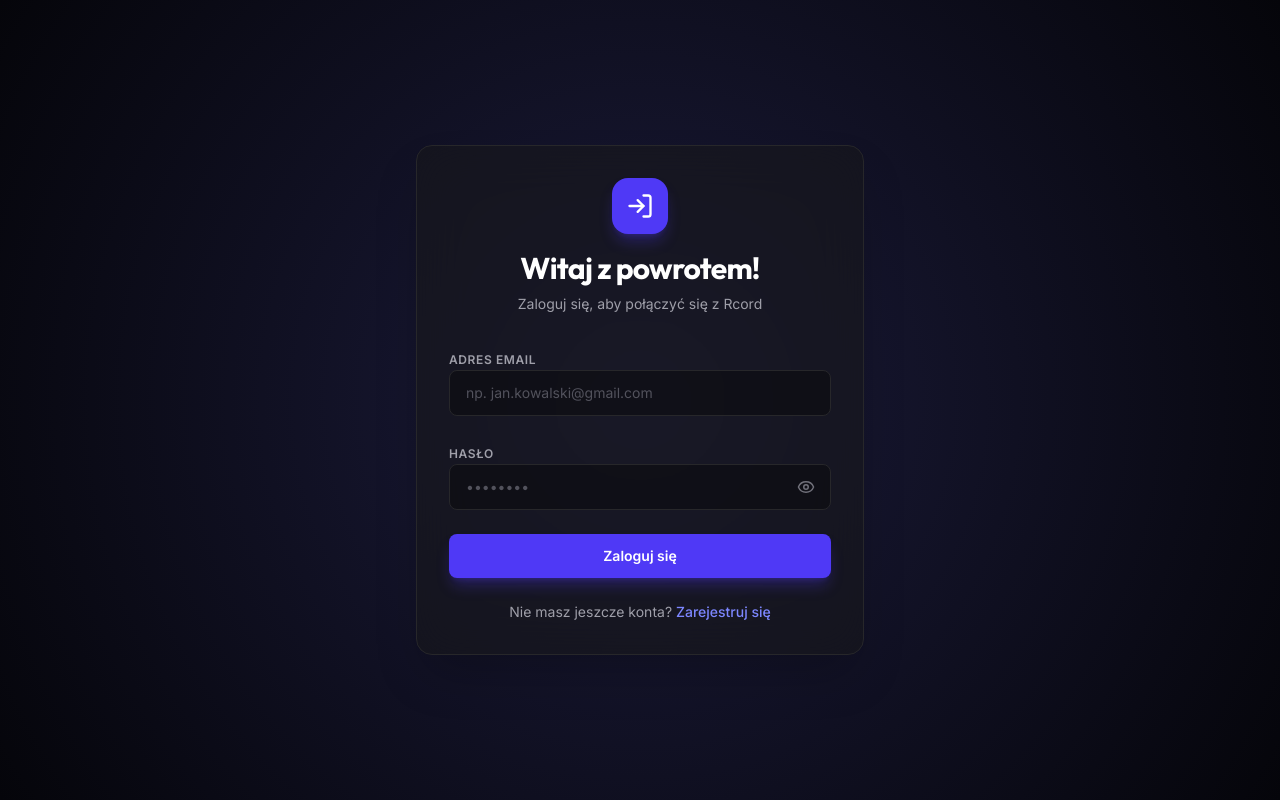
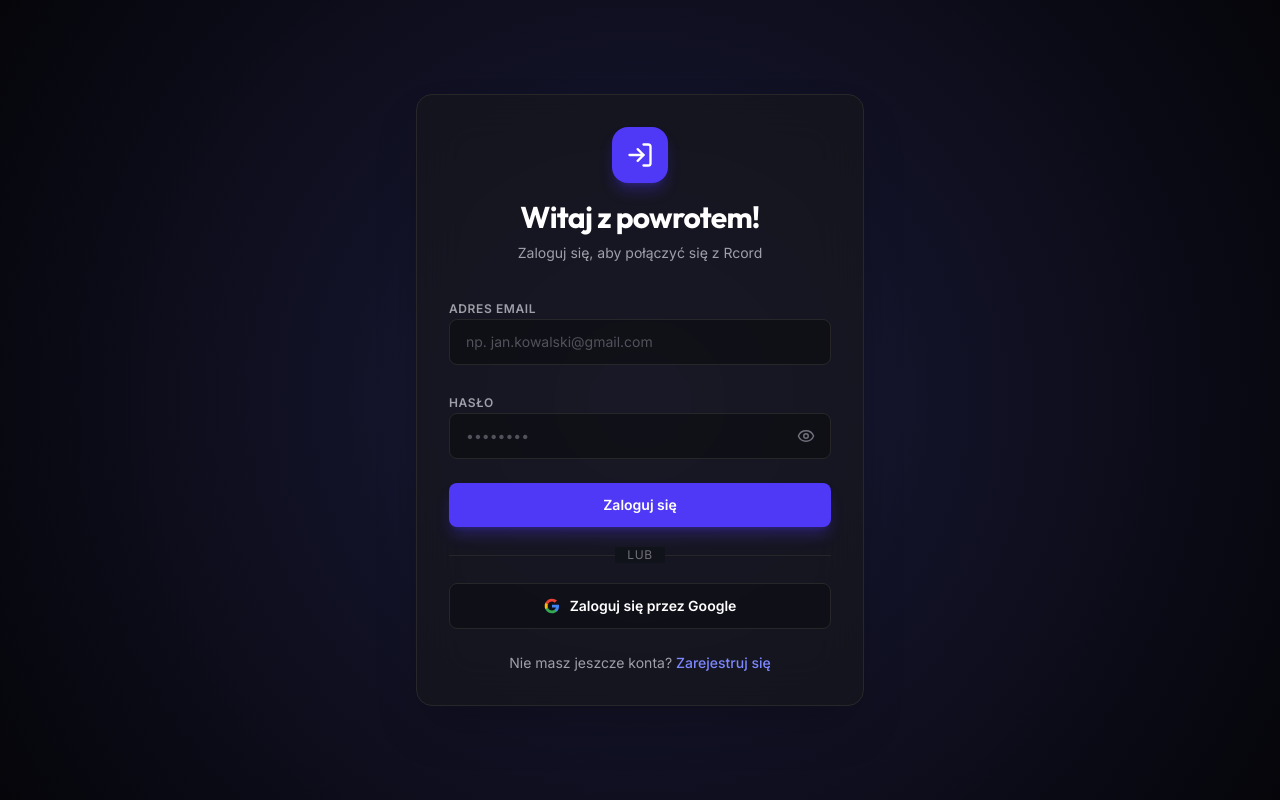
Before and after one commit to iProXDPL/Rcord, a React (Vite) app in the folder frontend/: page / in a window 1280 px wide. Built offline with nearby package versions, Linux system fonts and the light colour scheme; no server answers; the HTML template or start-up script is replaced by a standard one.

Commit message:
feat: add Google OAuth login option to authStore and Login screen

```diff
--- a/frontend/src/components/auth/Login.tsx
+++ b/frontend/src/components/auth/Login.tsx
@@ -10,7 +10,7 @@
   const [email, setEmail] = useState('');
   const [password, setPassword] = useState('');
   const [showPassword, setShowPassword] = useState(false);
-  const { login, loading, error } = useAuthStore();
+  const { login, loginWithGoogle, loading, error } = useAuthStore();
   const [localError, setLocalError] = useState<string | null>(null);
 
   const handleSubmit = async (e: React.FormEvent) => {
@@ -26,6 +26,15 @@
       await login(email, password);
     } catch (err: any) {
       setLocalError(err.message || 'Wystąpił błąd podczas logowania.');
+    }
+  };
+
+  const handleGoogleLogin = async () => {
+    setLocalError(null);
+    try {
+      await loginWithGoogle();
+    } catch (err: any) {
+      setLocalError(err.message || 'Wystąpił błąd podczas logowania przez Google.');
     }
   };
 
@@ -89,6 +98,26 @@
           </button>
         </form>
 
+        <div className="relative my-5 flex items-center justify-center">
+          <span className="absolute left-0 right-0 h-px bg-zinc-800" />
+          <span className="relative bg-[#11131a] px-3 text-xs uppercase tracking-wider text-zinc-500">LUB</span>
+        </div>
+
+        <button
+          type="button"
+          onClick={handleGoogleLogin}
+          disabled={loading}
+          className="flex w-full items-center justify-center rounded-lg border border-zinc-800 bg-zinc-950/40 py-3 text-sm font-semibold text-white transition hover:bg-zinc-900 focus:outline-none disabled:opacity-50"
+        >
+          <svg className="mr-2.5 h-4 w-4" viewBox="0 0 24 24">
+            <path d="M22.56 12.25c0-.78-.07-1.53-.2-2.25H12v4.26h5.92c-.26 1.37-1.04 2.53-2.21 3.31v2.77h3.57c2.08-1.92 3.28-4.74 3.28-8.09z" fill="#4285F4" />
+            <path d="M12 23c2.97 0 5.46-.98 7.28-2.66l-3.57-2.77c-.98.66-2.23 1.06-3.71 1.06-2.86 0-5.29-1.93-6.16-4.53H2.18v2.84C3.99 20.53 7.7 23 12 23z" fill="#34A853" />
+            <path d="M5.84 14.09c-.22-.66-.35-1.36-.35-2.09s.13-1.43.35-2.09V7.06H2.18C1.43 8.55 1 10.22 1 12s.43 3.45 1.18 4.94l2.85-2.22.81-.63z" fill="#FBBC05" />
+            <path d="M12 5.38c1.62 0 3.06.56 4.21 1.64l3.15-3.15C17.45 2.09 14.97 1 12 1 7.7 1 3.99 3.47 2.18 7.06l3.66 2.84c.87-2.6 3.3-4.52 6.16-4.52z" fill="#EA4335" />
+          </svg>
+          Zaloguj się przez Google
+        </button>
+
         <div className="mt-6 text-center text-sm text-zinc-400">
           Nie masz jeszcze konta?{' '}
           <button
--- a/frontend/src/stores/authStore.ts
+++ b/frontend/src/stores/authStore.ts
@@ -26,6 +26,7 @@
   initialized: boolean;
   error: string | null;
   login: (email: string, password: string) => Promise<void>;
+  loginWithGoogle: () => Promise<void>;
   register: (email: string, password: string, username: string, birthdate: string) => Promise<void>;
   logout: () => Promise<void>;
   initialize: () => Promise<() => void>;
@@ -50,6 +51,19 @@
       set({ user: data.user, session: data.session, profile, loading: false });
     } else {
       set({ loading: false });
+    }
+  },
+  loginWithGoogle: async () => {
+    set({ loading: true, error: null });
+    const { error } = await supabase.auth.signInWithOAuth({
+      provider: 'google',
+      options: {
+        redirectTo: window.location.origin
+      }
+    });
+    if (error) {
+      set({ error: error.message, loading: false });
+      throw error;
     }
   },
   register: async (email, password, username, birthdate) => {
```
